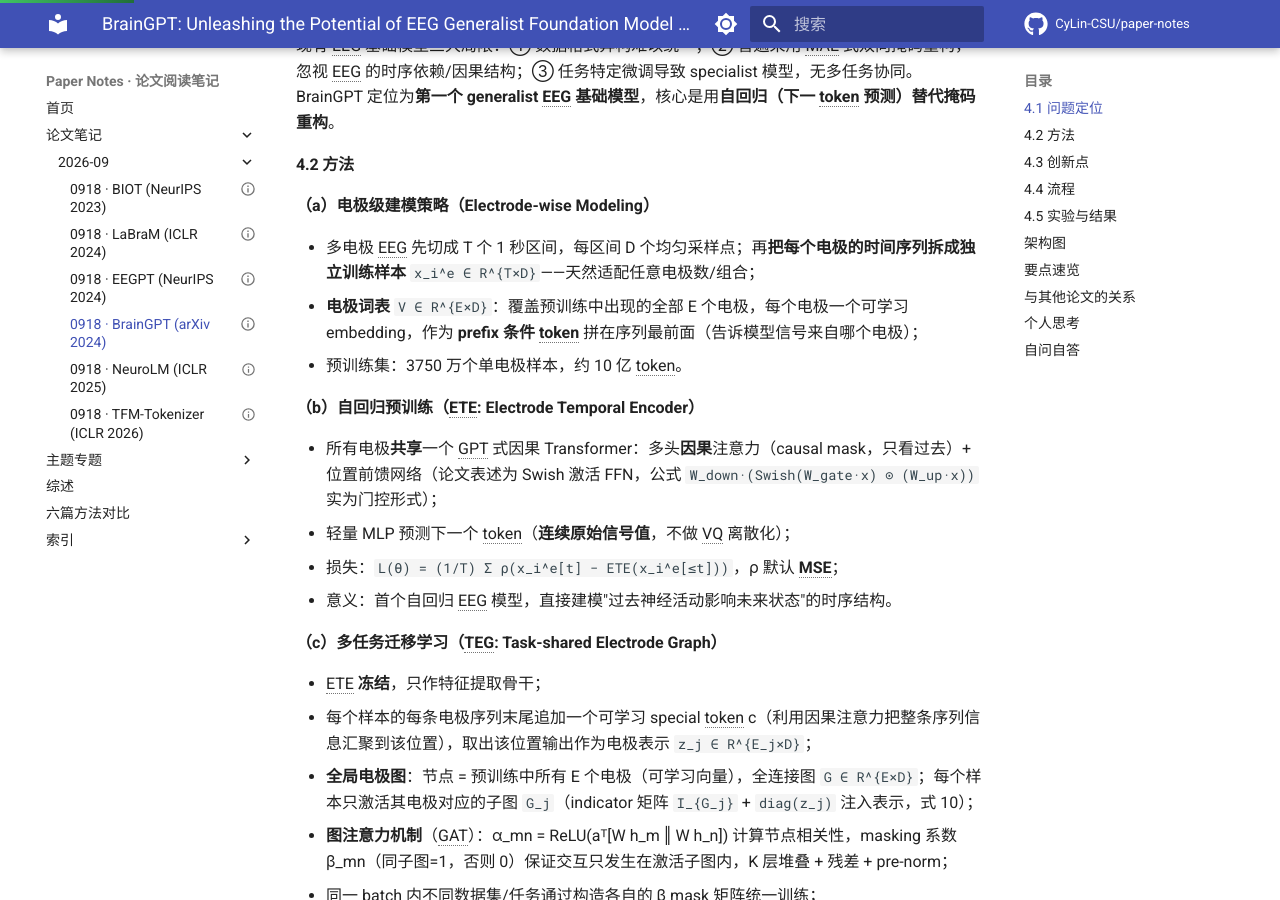
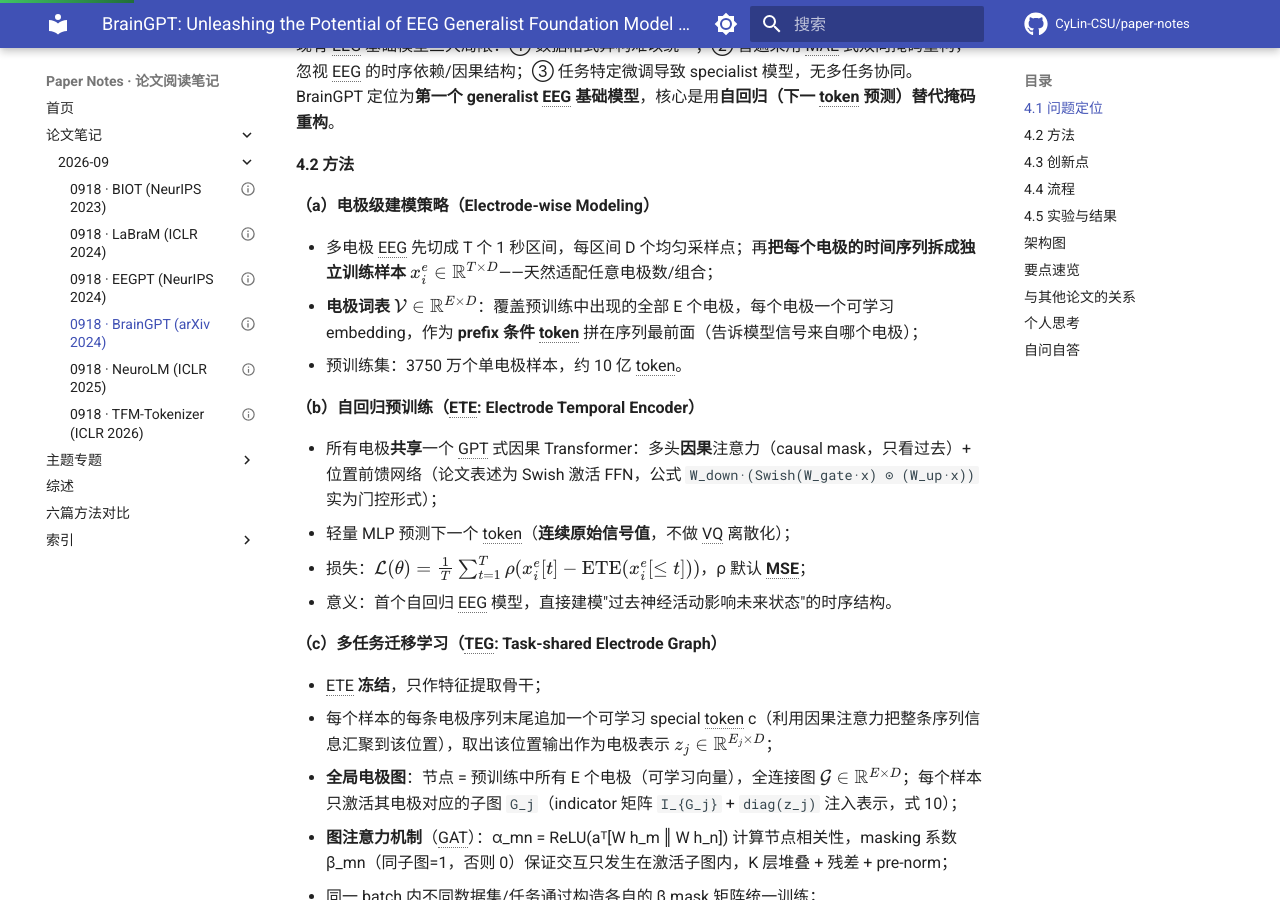
Before and after one commit to CyLin-CSU/paper-notes, an MkDocs documentation site: the page built from docs/papers/2026-09/0918-braingpt.md, in a window 1280 px wide and 900 px high, scrolled down 396 px. Built offline with MkDocs 1.6.1 and Material for MkDocs 9.7.7, drawn with Linux system fonts in a browser that asks for light colours; comment, search, counter and statistics services are not loaded.

```diff
--- a/docs/papers/2026-09/0918-braingpt.md
+++ b/docs/papers/2026-09/0918-braingpt.md
@@ -26,22 +26,22 @@ BrainGPT：自回归 EEG 通用模型 (arXiv 2024)
 
 **（a）电极级建模策略（Electrode-wise Modeling）**
 
-- 多电极 EEG 先切成 T 个 1 秒区间，每区间 D 个均匀采样点；再**把每个电极的时间序列拆成独立训练样本** `x_i^e ∈ R^{T×D}`——天然适配任意电极数/组合；
-- **电极词表** `V ∈ R^{E×D}`：覆盖预训练中出现的全部 E 个电极，每个电极一个可学习 embedding，作为 **prefix 条件 token** 拼在序列最前面（告诉模型信号来自哪个电极）；
+- 多电极 EEG 先切成 T 个 1 秒区间，每区间 D 个均匀采样点；再**把每个电极的时间序列拆成独立训练样本** \( x_i^e \in \mathbb{R}^{T \times D} \)——天然适配任意电极数/组合；
+- **电极词表** \( \mathcal{V} \in \mathbb{R}^{E \times D} \)：覆盖预训练中出现的全部 E 个电极，每个电极一个可学习 embedding，作为 **prefix 条件 token** 拼在序列最前面（告诉模型信号来自哪个电极）；
 - 预训练集：3750 万个单电极样本，约 10 亿 token。
 
 **（b）自回归预训练（ETE: Electrode Temporal Encoder）**
 
 - 所有电极**共享**一个 GPT 式因果 Transformer：多头**因果**注意力（causal mask，只看过去）+ 位置前馈网络（论文表述为 Swish 激活 FFN，公式 `W_down·(Swish(W_gate·x) ⊙ (W_up·x))` 实为门控形式）；
 - 轻量 MLP 预测下一个 token（**连续原始信号值**，不做 VQ 离散化）；
-- 损失：`L(θ) = (1/T) Σ ρ(x_i^e[t] − ETE(x_i^e[≤t]))`，ρ 默认 **MSE**；
+- 损失：\( \mathcal{L}(\theta) = \tfrac{1}{T} \sum_{t=1}^{T} \rho\!\left( x_i^e[t] - \mathrm{ETE}(x_i^e[\le t]) \right) \)，ρ 默认 **MSE**；
 - 意义：首个自回归 EEG 模型，直接建模"过去神经活动影响未来状态"的时序结构。
 
 **（c）多任务迁移学习（TEG: Task-shared Electrode Graph）**
 
 - ETE **冻结**，只作特征提取骨干；
-- 每个样本的每条电极序列末尾追加一个可学习 special token c（利用因果注意力把整条序列信息汇聚到该位置），取出该位置输出作为电极表示 `z_j ∈ R^{E_j×D}`；
-- **全局电极图**：节点 = 预训练中所有 E 个电极（可学习向量），全连接图 `G ∈ R^{E×D}`；每个样本只激活其电极对应的子图 `G_j`（indicator 矩阵 `I_{G_j}` + `diag(z_j)` 注入表示，式 10）；
+- 每个样本的每条电极序列末尾追加一个可学习 special token c（利用因果注意力把整条序列信息汇聚到该位置），取出该位置输出作为电极表示 \( z_j \in \mathbb{R}^{E_j \times D} \)；
+- **全局电极图**：节点 = 预训练中所有 E 个电极（可学习向量），全连接图 \( \mathcal{G} \in \mathbb{R}^{E \times D} \)；每个样本只激活其电极对应的子图 `G_j`（indicator 矩阵 `I_{G_j}` + `diag(z_j)` 注入表示，式 10）；
 - **图注意力机制**（GAT）：α_mn = ReLU(aᵀ[W h_m ‖ W h_n]) 计算节点相关性，masking 系数 β_mn（同子图=1，否则 0）保证交互只发生在激活子图内，K 层堆叠 + 残差 + pre-norm；
 - 同一 batch 内不同数据集/任务通过构造各自的 β mask 矩阵统一训练；
 - 图网络池化节点表示 → 任务专属头（分类或回归）。
```
Also changed, not shown: docs/papers/2026-09/0918-biot.md (+1 -1 lines), docs/papers/2026-09/0918-eegpt.md (+1 -1 lines), docs/papers/2026-09/0918-labram.md (+2 -2 lines), docs/papers/2026-09/0918-neurolm.md (+2 -2 lines), fix_formulas2.py (added, +43 -0 lines).
